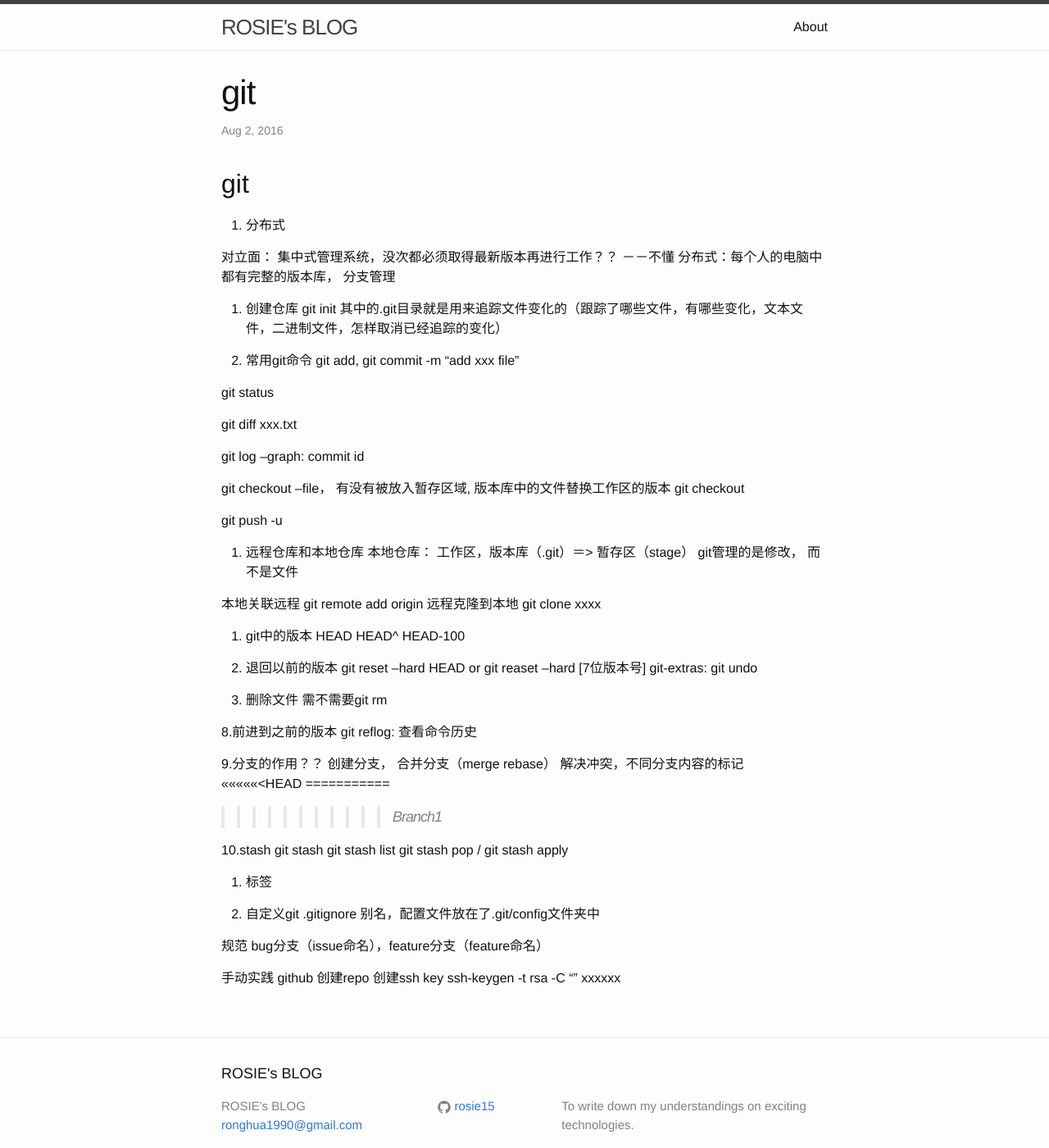
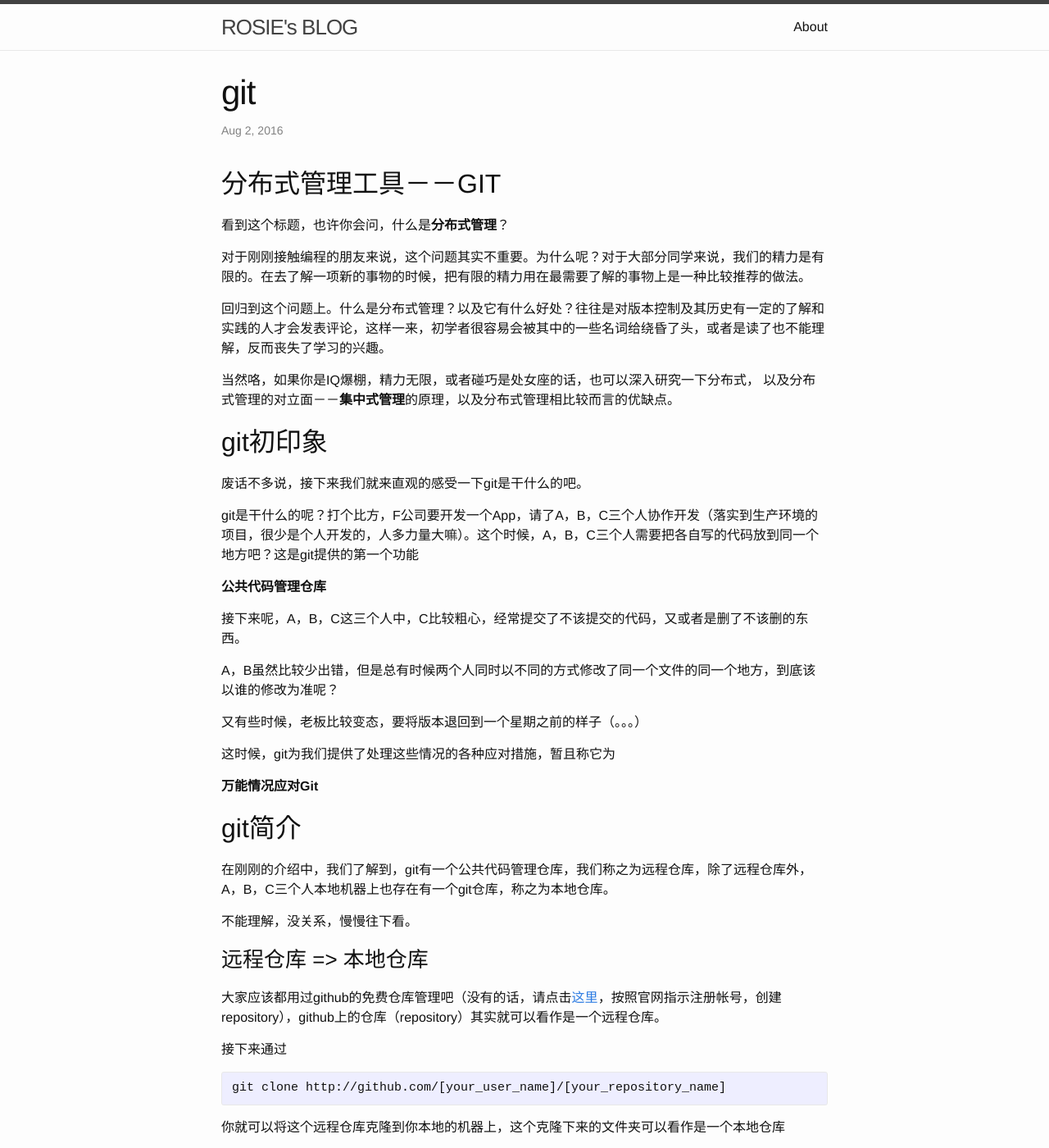
Before and after one commit to rosie15/rosie15.github.com, a Jekyll site: the page built from _posts/2016-08-02-git.markdown, in a window 1280 px wide and 1400 px high. Shown: the whole window at 82% size. Built offline with Jekyll 4.4.1, drawn with Linux system fonts in a browser that asks for light colours; some of the changed text lies outside the part shown.

Commit message:
edit article--git

```diff
--- a/_posts/2016-08-02-git.markdown
+++ b/_posts/2016-08-02-git.markdown
@@ -5,17 +5,82 @@ date:   2016-08-02 14:47:58 +0800
 categories: git
 ---
 
-## git
+## 分布式管理工具－－GIT
 
-1. 分布式
+看到这个标题，也许你会问，什么是**分布式管理**？
 
-对立面： 集中式管理系统，没次都必须取得最新版本再进行工作？？ －－不懂
-分布式：每个人的电脑中都有完整的版本库， 分支管理
+对于刚刚接触编程的朋友来说，这个问题其实不重要。为什么呢？对于大部分同学来说，我们的精力是有限的。在去了解一项新的事物的时候，把有限的精力用在最需要了解的事物上是一种比较推荐的做法。
 
-2. 创建仓库
-git init 其中的.git目录就是用来追踪文件变化的（跟踪了哪些文件，有哪些变化，文本文件，二进制文件，怎样取消已经追踪的变化）
+回归到这个问题上。什么是分布式管理？以及它有什么好处？往往是对版本控制及其历史有一定的了解和实践的人才会发表评论，这样一来，初学者很容易会被其中的一些名词给绕昏了头，或者是读了也不能理解，反而丧失了学习的兴趣。
 
-3. 常用git命令
+当然咯，如果你是IQ爆棚，精力无限，或者碰巧是处女座的话，也可以深入研究一下分布式， 以及分布式管理的对立面－－**集中式管理**的原理，以及分布式管理相比较而言的优缺点。
+
+
+## git初印象
+
+废话不多说，接下来我们就来直观的感受一下git是干什么的吧。
+
+git是干什么的呢？打个比方，F公司要开发一个App，请了A，B，C三个人协作开发（落实到生产环境的项目，很少是个人开发的，人多力量大嘛）。这个时候，A，B，C三个人需要把各自写的代码放到同一个地方吧？这是git提供的第一个功能
+
+**公共代码管理仓库**
+
+接下来呢，A，B，C这三个人中，C比较粗心，经常提交了不该提交的代码，又或者是删了不该删的东西。
+
+A，B虽然比较少出错，但是总有时候两个人同时以不同的方式修改了同一个文件的同一个地方，到底该以谁的修改为准呢？
+
+又有些时候，老板比较变态，要将版本退回到一个星期之前的样子（。。。）
+
+这时候，git为我们提供了处理这些情况的各种应对措施，暂且称它为
+
+**万能情况应对Git**
+
+
+## git简介
+
+在刚刚的介绍中，我们了解到，git有一个公共代码管理仓库，我们称之为远程仓库，除了远程仓库外，A，B，C三个人本地机器上也存在有一个git仓库，称之为本地仓库。
+
+不能理解，没关系，慢慢往下看。
+
+### 远程仓库 => 本地仓库
+
+大家应该都用过github的免费仓库管理吧（没有的话，请点击[这里](http://github.com)，按照官网指示注册帐号，创建repository），github上的仓库（repository）其实就可以看作是一个远程仓库。
+
+接下来通过
+~~~git
+git clone http://github.com/[your_user_name]/[your_repository_name]
+~~~
+你就可以将这个远程仓库克隆到你本地的机器上，这个克隆下来的文件夹可以看作是一个本地仓库
+
+### 本地仓库 => 远程仓库
+
+反过来，从本地仓库到远程仓库怎么办呢？莫方
+
+1. 检查你本地机器中是否安装的git，如果没有记错的话，OSX自带git，ubuntu可通过一下代码安装
+~~~
+sudo apt-install git
+~~~
+
+windows系统请自行百度安装
+
+2. 安装好了git以后，从命令刚进入目标文件夹，执行
+~~~
+git init
+~~~
+这样就生成了一个本地仓库
+
+再输入
+~~~
+git remote add origin [your_github_repository_address]
+~~~
+就将本地仓库同步到了远程仓库
+
+说到这里，希望大家对远程仓库和本地仓库至少已经有了一个比较直观的感受吧。
+
+
+## 常用git命令
+
+这一节
+萝卜青菜，各有所爱！有的人喜欢用图形化界面（atom，eclipse），有的人（笔者）喜欢用命令行
 git add, git commit -m "add xxx file"
 
 git status
@@ -30,7 +95,10 @@ git checkout
 git push -u
 
 
-4. 远程仓库和本地仓库
+## 一些基本的原理
+
+其中的.git目录就是用来追踪文件变化的（跟踪了哪些文件，有哪些变化，文本文件，二进制文件，怎样取消已经追踪的变化）
+
 本地仓库： 工作区，版本库（.git）＝> 暂存区（stage）
 git管理的是修改， 而不是文件
 
```
